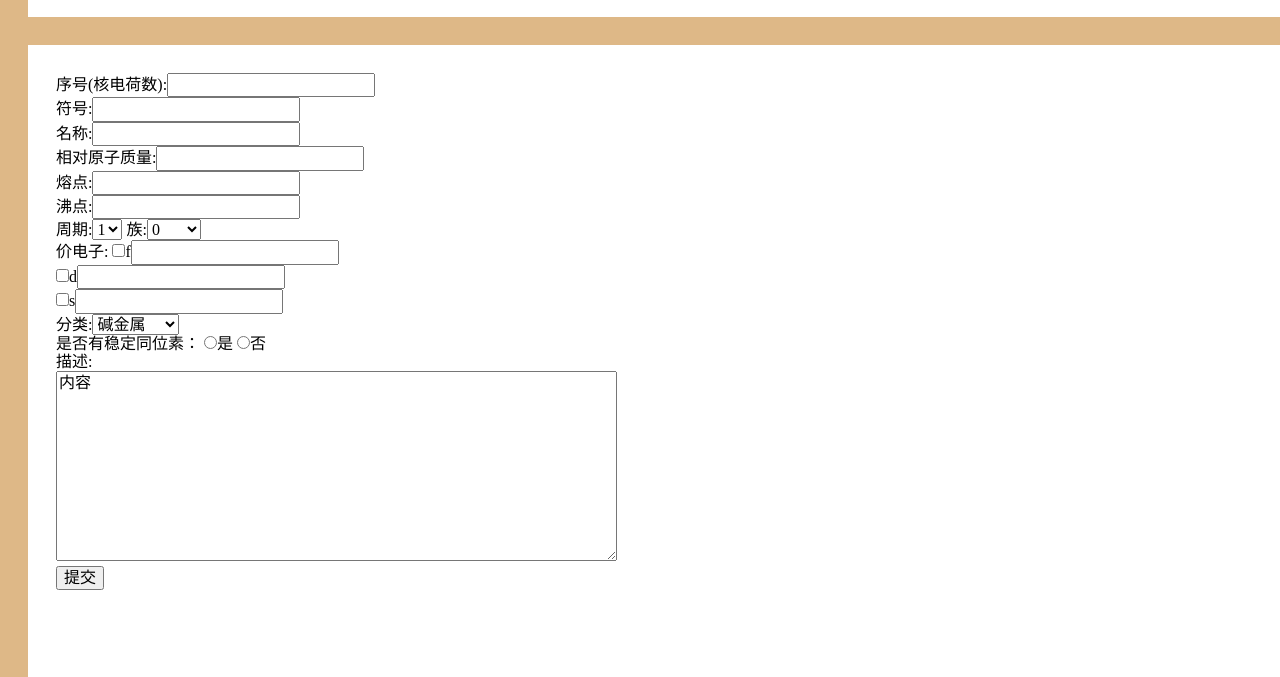
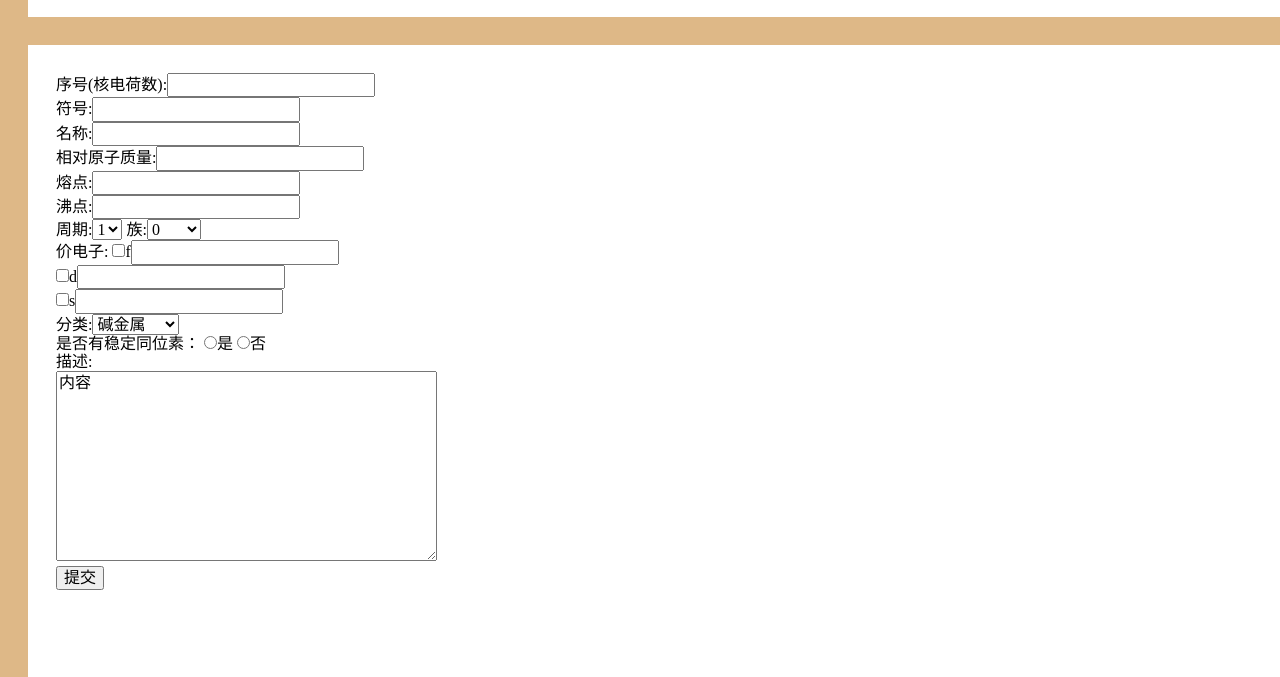
Before and after one commit to inconelx/learnweb, a plain HTML site: page form.html in a window 1280 px wide. Shown: the part 123-800 px from the top of the page. Drawn offline with Linux system fonts and the light colour scheme; files whose address does not match are found by name.

Commit message:
Add files via upload

```diff
--- a/form.html
+++ b/form.html
@@ -92,7 +92,7 @@
             <input type="radio" name="a1" value="y_">是
             <input type="radio" name="a1" value="n_">否<br>
 
-            描述:<br><textarea rows="10" cols="60">内容</textarea><br>
+            描述:<br><textarea rows="10" cols="40">内容</textarea><br>
             <input type="submit" value="提交">
         </form>
         </div>
```
